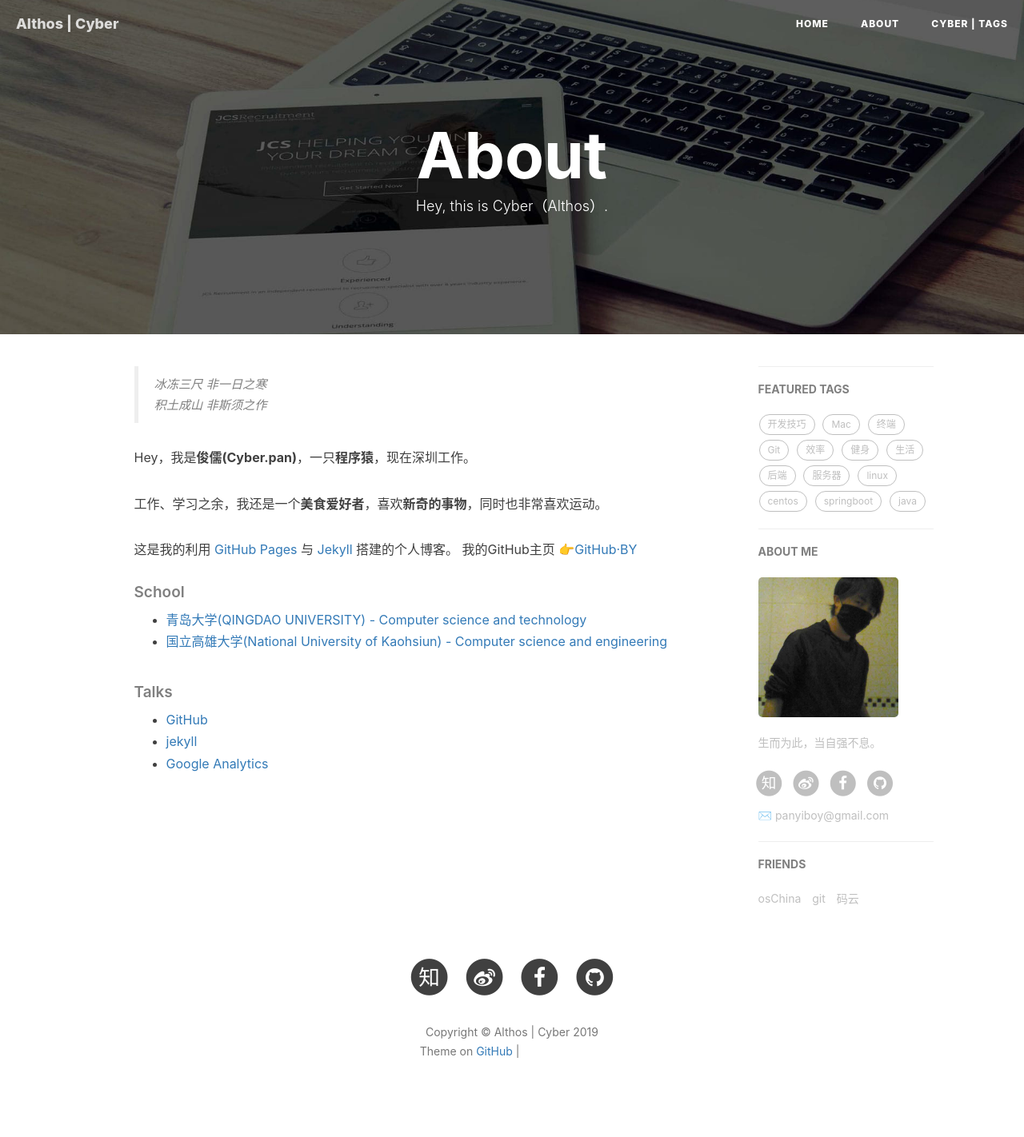
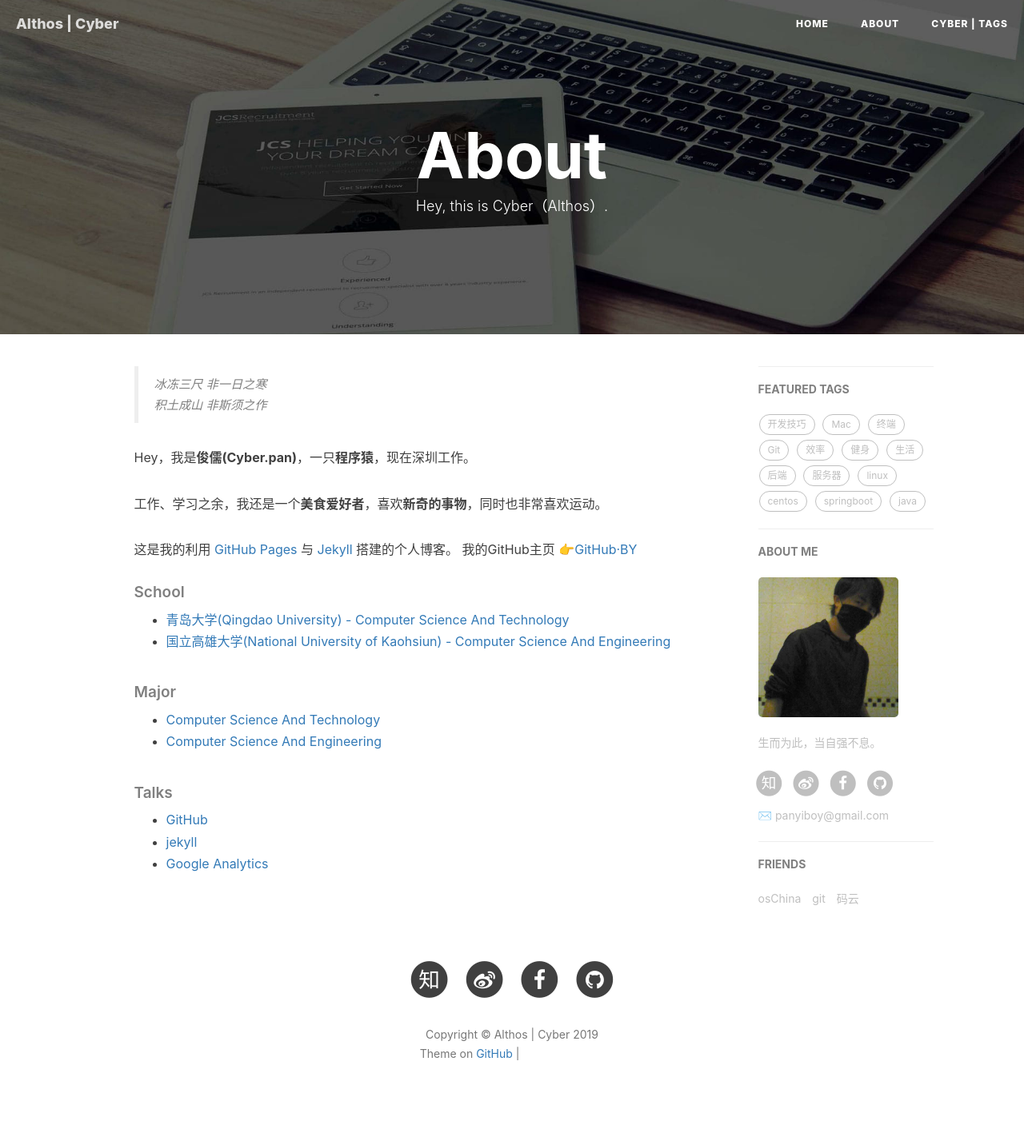
Before and after one commit to althos/althos.github.io, a Jekyll site: the page built from about.html, in a window 1280 px wide. Shown: the whole page at 80% size. Built offline with Jekyll 4.4.1, drawn with Linux system fonts in a browser that asks for light colours; nearby versions of some CDN libraries; comment, search, counter and statistics services are not loaded; grey boxes are pictures that could not be loaded.

Commit message:
Update about.html

```diff
--- a/about.html
+++ b/about.html
@@ -37,9 +37,13 @@
 
 	<h5>School</h5>
     <ul>
-        <li><a>青岛大学(QINGDAO UNIVERSITY) - Computer science and technology</a></li>
-        <li><a>国立高雄大学(National University of Kaohsiun) - Computer science and engineering</a></li>
-
+        <li><a>青岛大学(Qingdao University) - Computer Science And Technology</a></li>
+        <li><a>国立高雄大学(National University of Kaohsiun) - Computer Science And Engineering</a></li>
+    </ul>
+	<h5>Major</h5>
+    <ul>
+        <li><a>Computer Science And Technology</a></li>
+        <li><a>Computer Science And Engineering</a></li>
     </ul>
     <h5>Talks</h5>
     <ul>
```
